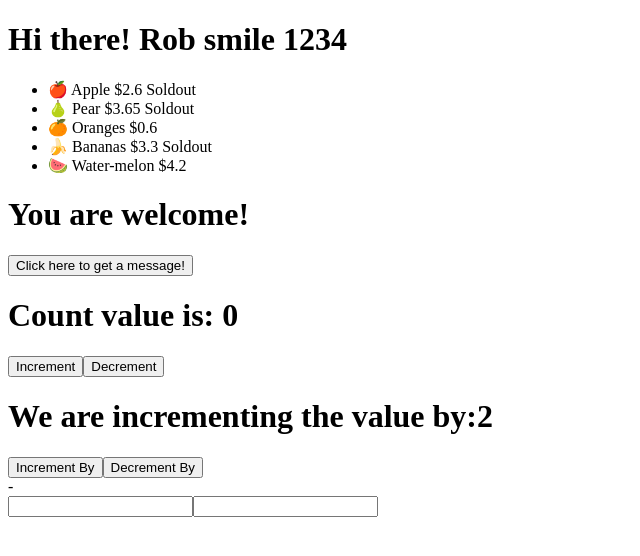
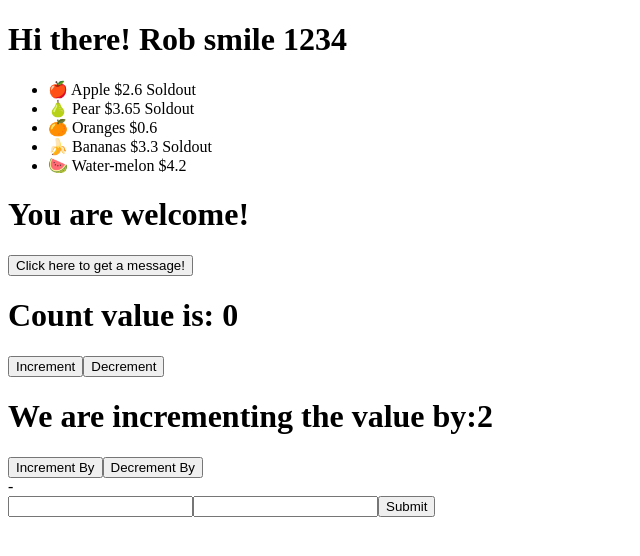
Before and after one commit to MahabirGupta/myReactProject, a React (Vite) app in the folder reactpro/: page / in a window 1280 px wide. Shown: the top 556 px of the page, without its empty margins (0-640 px from the left). Built offline with nearby package versions, Linux system fonts and the light colour scheme.

Commit message:
Handling form submission in react

```diff
--- a/reactpro/src/components/Form.jsx
+++ b/reactpro/src/components/Form.jsx
@@ -5,6 +5,12 @@ export default function Form() {
   // function handleChange(e) {
   //   setName(e.target.value);
   // }
+  function handleSubmit(e) {
+    // to prevent the page from refreshing when clicking the submit button
+    e.preventDefault();
+    // to check if the name has been saved
+    console.log(name);
+  }
   return (
     <div>
       {name.firstName} - {name.lastName}
@@ -26,6 +32,7 @@ export default function Form() {
           onChange={(e) => setName({ ...name, lastName: e.target.value })}
           value={name.lastName}
         />
+        <button onClick={(e) => handleSubmit(e)}>Submit</button>
       </form>
     </div>
   );
```
